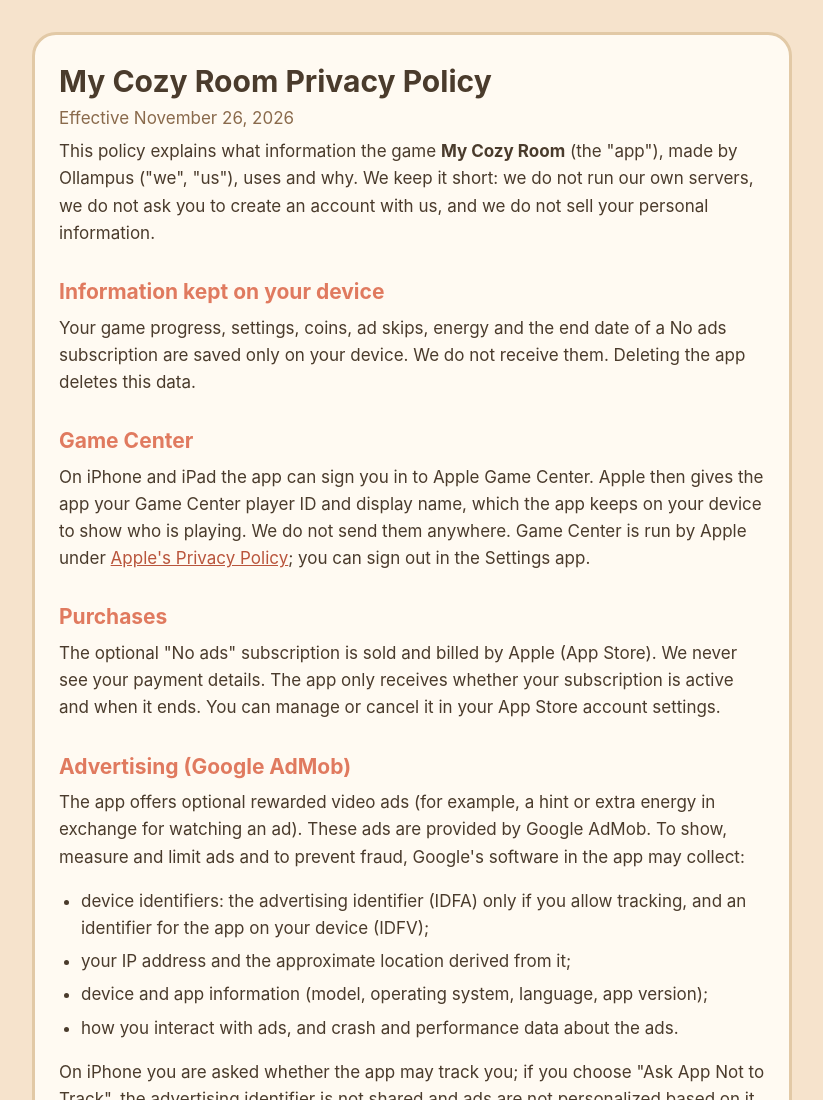
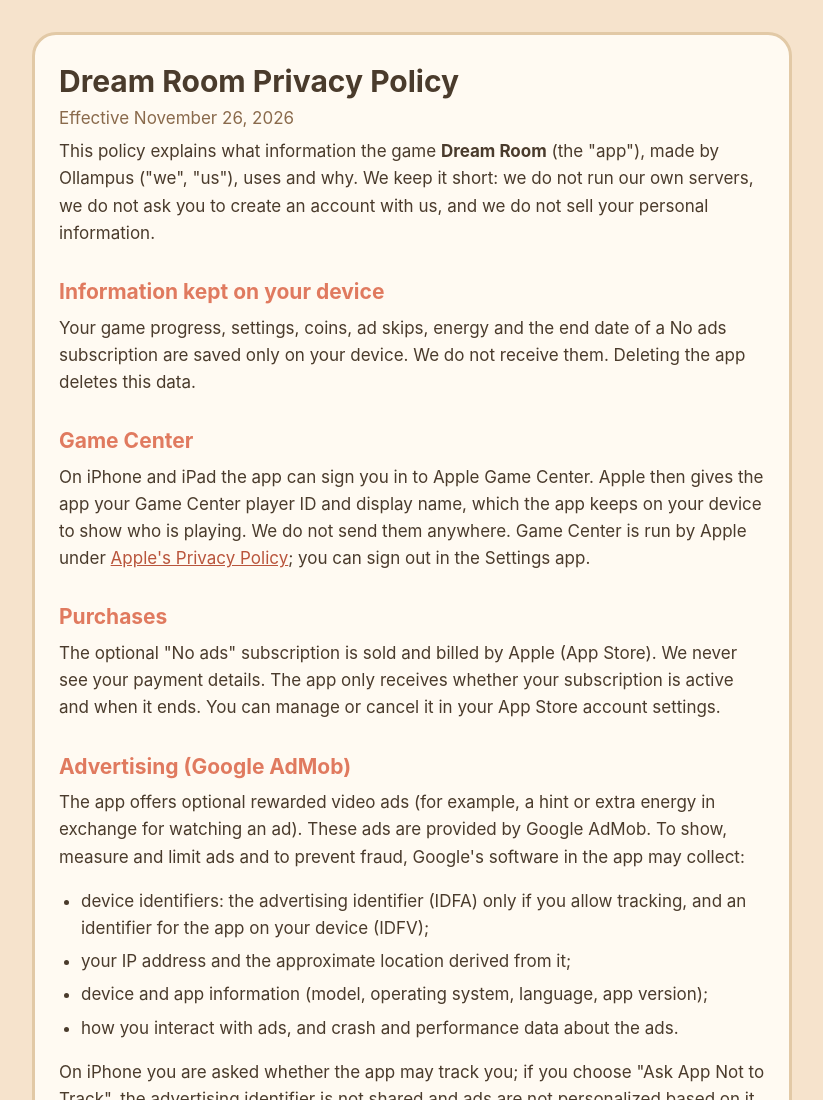
Before and after one commit to OLLAMPUS/ollampus.github.io, a plain HTML site: page room-puzzle/privacy/index.html in a window 1280 px wide. Shown: the top 1100 px of the page, without its empty margins (228-1051 px from the left). Drawn offline with Linux system fonts and the light colour scheme.

Commit message:
Update site from room-puzzle cc28b5b

```diff
--- a/room-puzzle/privacy/index.html
+++ b/room-puzzle/privacy/index.html
@@ -3,8 +3,8 @@
 <head>
 <meta charset="utf-8">
 <meta name="viewport" content="width=device-width, initial-scale=1">
-<title>My Cozy Room Privacy</title>
-<meta name="description" content="Privacy Policy of the My Cozy Room game by Ollampus.">
+<title>Dream Room Privacy</title>
+<meta name="description" content="Privacy Policy of the Dream Room game by Ollampus.">
 <link rel="icon" href="/favicon.ico" sizes="any">
 <link rel="icon" href="/icon.svg" type="image/svg+xml">
 <link rel="apple-touch-icon" href="/apple-touch-icon.png">
@@ -12,10 +12,10 @@
 </head>
 <body>
 <main>
-  <h1>My Cozy Room Privacy Policy</h1>
+  <h1>Dream Room Privacy Policy</h1>
   <p class="sub">Effective November 26, 2026</p>
 
-  <p>This policy explains what information the game <strong>My Cozy Room</strong> (the "app"), made by
+  <p>This policy explains what information the game <strong>Dream Room</strong> (the "app"), made by
     Ollampus ("we", "us"), uses and why. We keep it short: we do not run our own servers, we do not
     ask you to create an account with us, and we do not sell your personal information.</p>
 
```
Also changed, not shown: index.html (+2 -2 lines).
